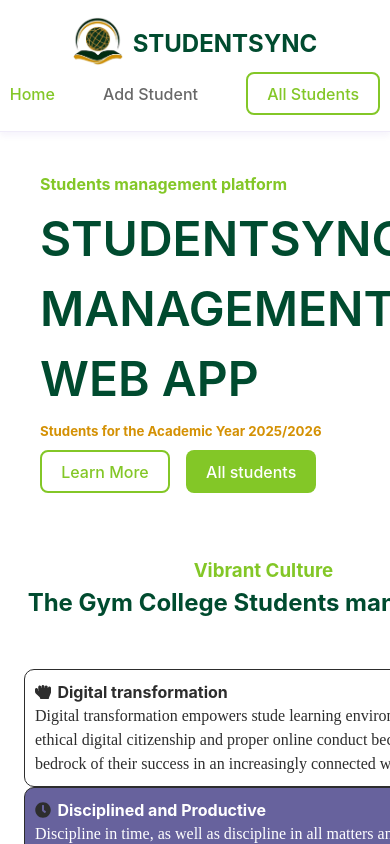
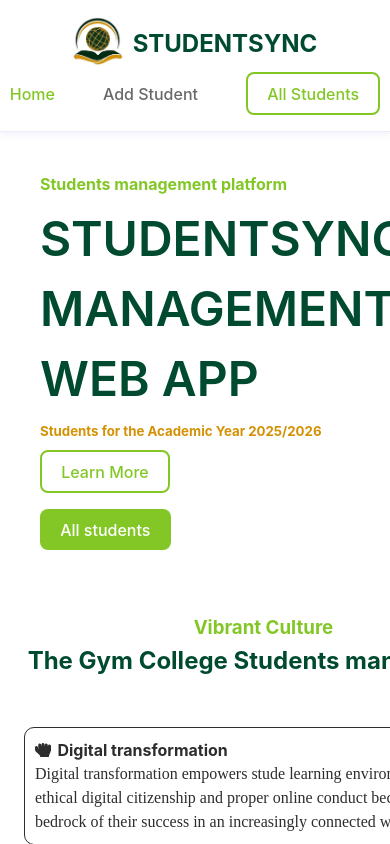
Before and after one commit to RP-Tumba/studentsync-frontend-emerald, a React (Vite) app: page / in a window 390 px wide. Shown: the top 844 px of the page. Built offline with nearby package versions, Linux system fonts and the light colour scheme.

Commit message:
feat: Responsive flex class

```diff
--- a/src/index.css
+++ b/src/index.css
@@ -344,3 +344,15 @@ text-align: center;
   background-color: dodgerblue;
   color: white;
 }
+
+@media (max-width: 580px){
+  .flex{
+     flex-direction: column;
+     justify-content: left;
+     align-items: start;
+     width: 100%;
+  }
+  .search{
+    width: 100%;
+  }
+}
```
